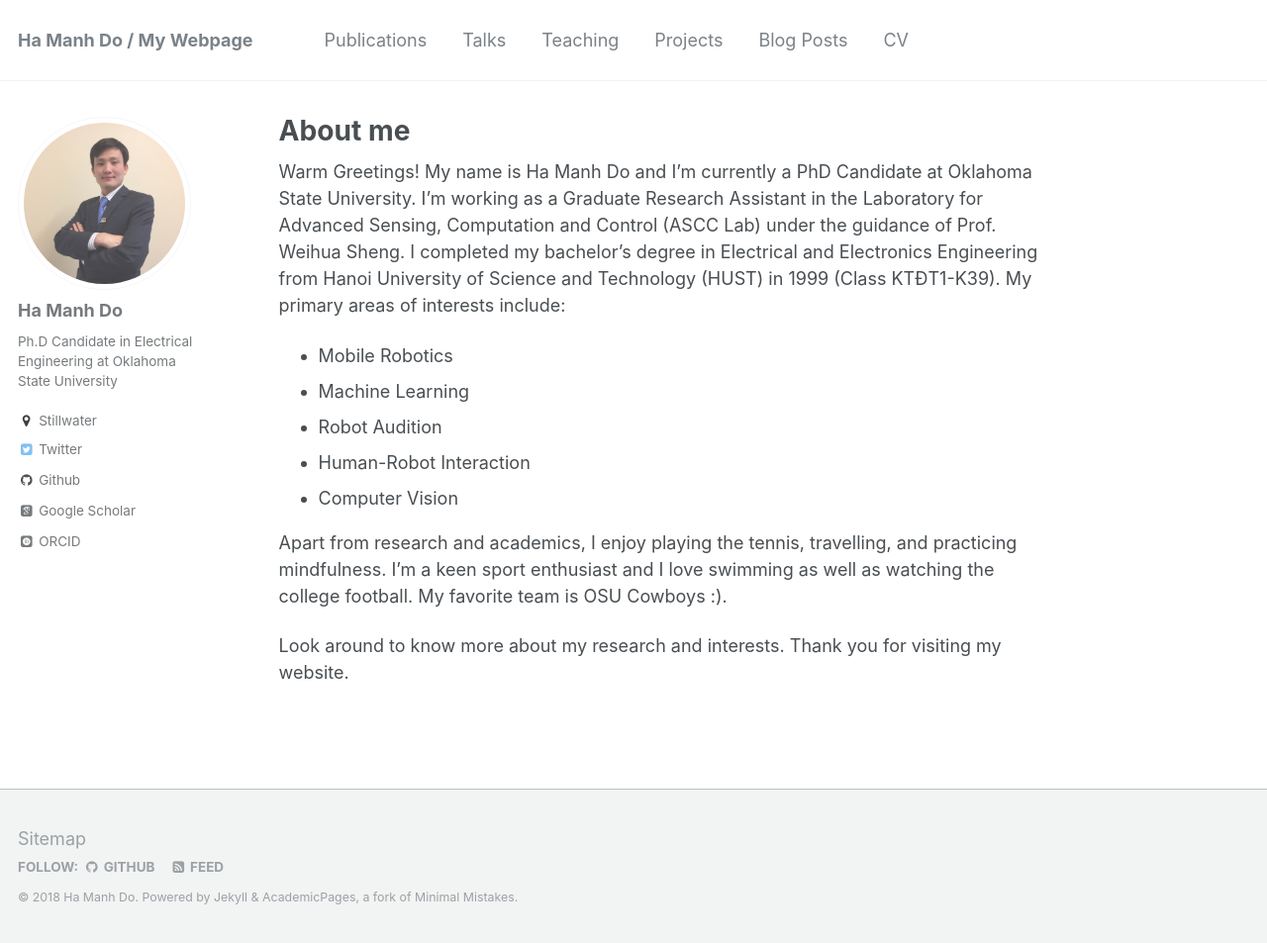
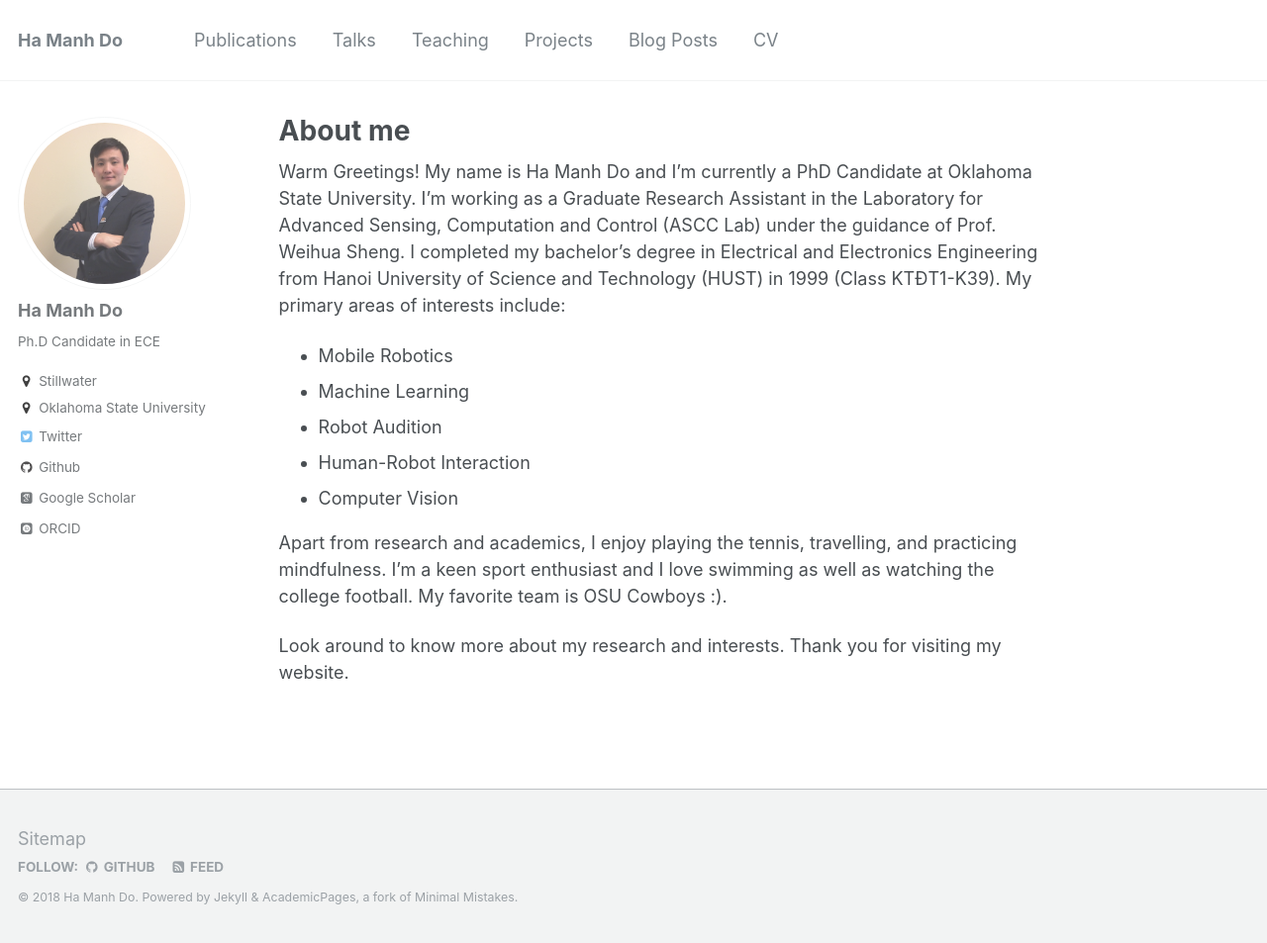
Before and after one commit to hmdo/hmdo.github.io, a Jekyll site: the page built from _pages/about.md, in a window 1280 px wide and 953 px high. Shown: the whole window at 99% size. Built offline with Jekyll 4.4.1, drawn with Linux system fonts in a browser that asks for light colours; some web fonts are replaced.

Commit message:
Update _config.yml

```diff
--- a/_config.yml
+++ b/_config.yml
@@ -7,9 +7,9 @@
 
 # Site Settings
 locale                   : "en-US"
-title                    : "Ha Manh Do / My Webpage"
+title                    : "Ha Manh Do"
 title_separator          : "-"
-name                     : &name "Ha Manh Do"
+name                     : &name ""
 description              : &description "personal description"
 url                      : https://hmdo.github.io # the base hostname & protocol for your site e.g. "https://mmistakes.github.io"
 baseurl                  : "" # the subpath of your site, e.g. "/blog"
@@ -80,9 +80,9 @@ analytics:
 author:
   name             : "Ha Manh Do"
   avatar           : "hado.JPG"
-  bio              : "Ph.D Candidate in Electrical Engineering at Oklahoma State University"
+  bio              : "Ph.D Candidate in ECE"
   location         : "Stillwater"
-  employer         :
+  employer         : "Oklahoma State University"
   googlescholar    : "https://scholar.google.com/citations?hl=en&user=fquvbMIAAAAJ"
   email            :
   uri              :
```
